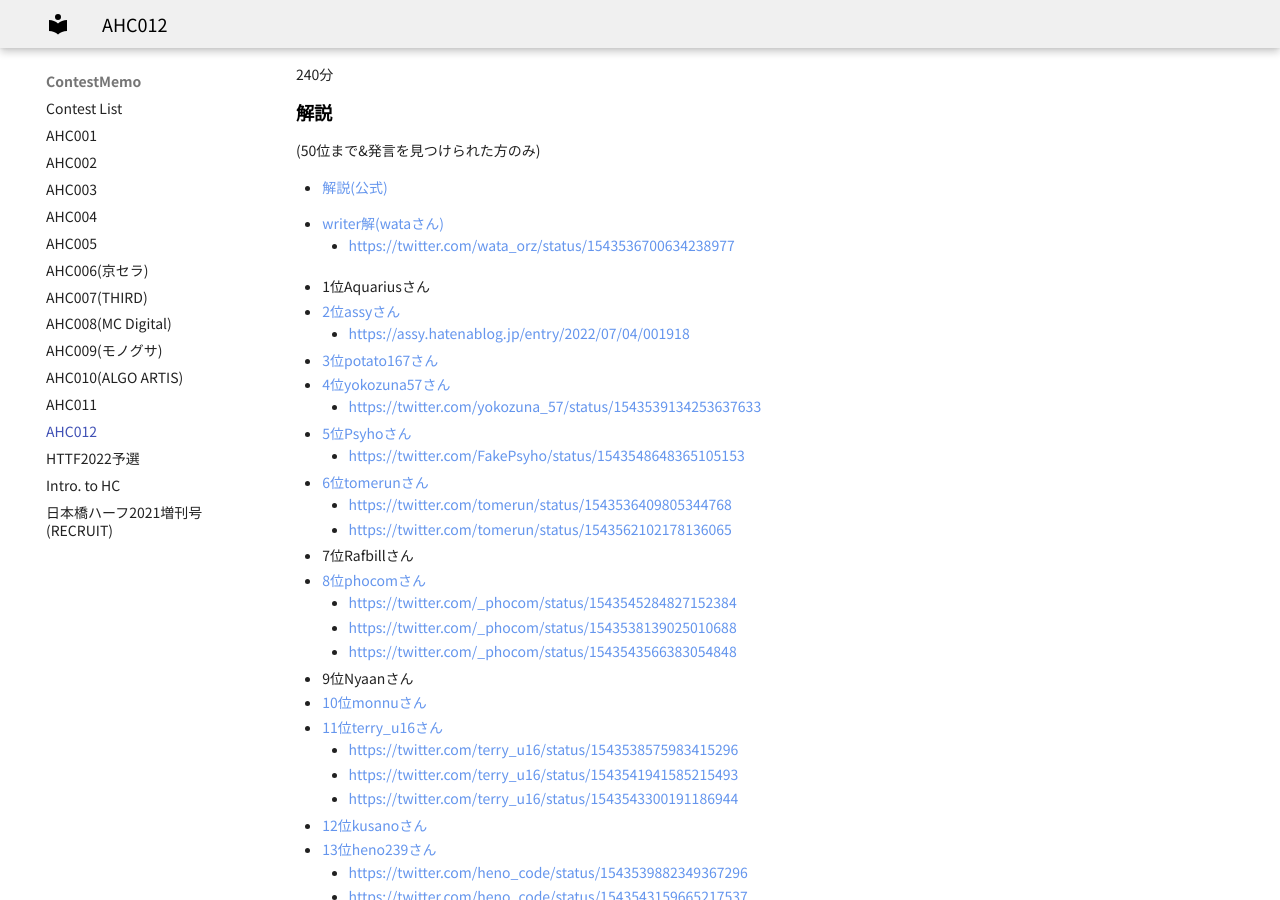
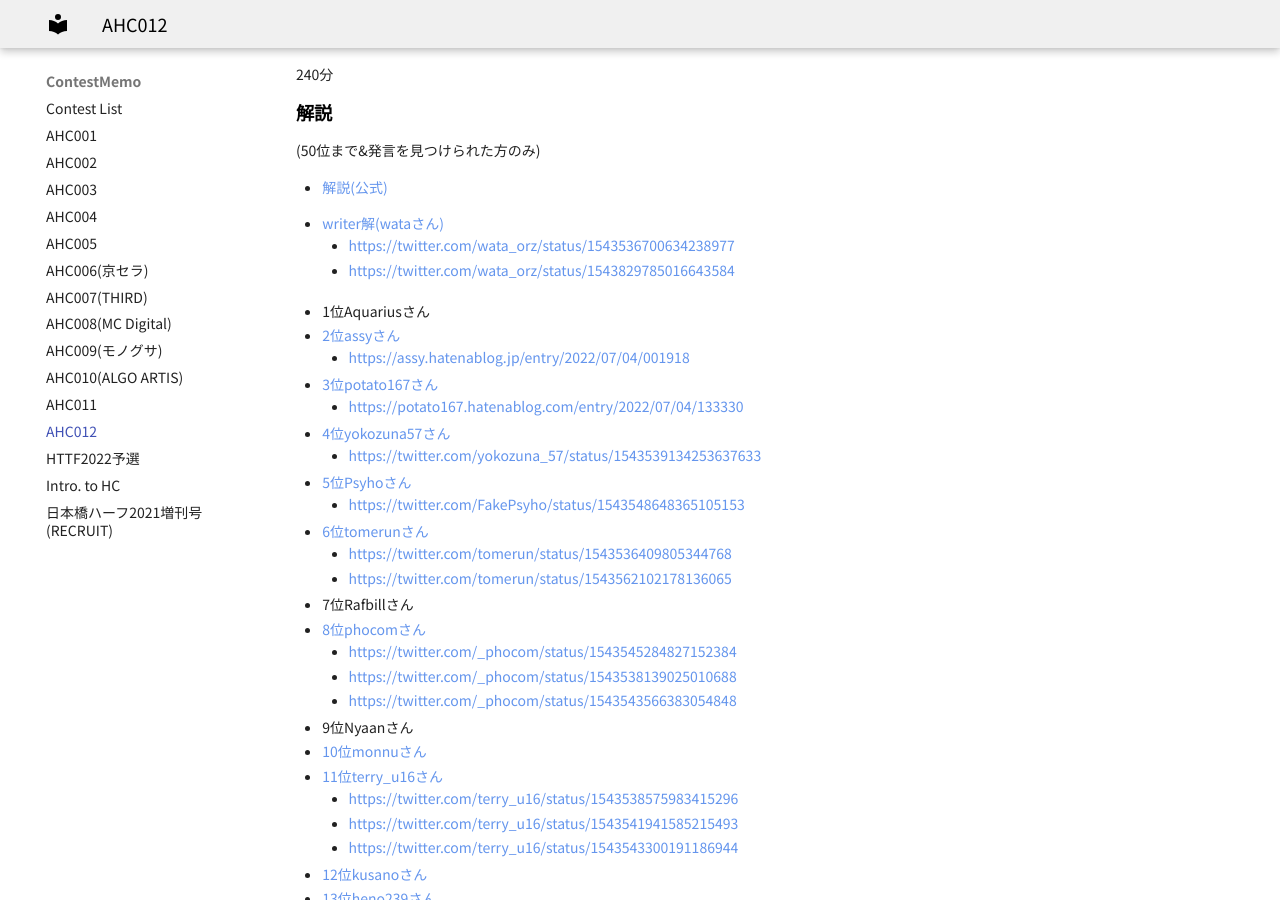
Before and after one commit to jetbead/AtCoderHeuristicContestMemo, an MkDocs documentation site: the page built from docs/ContestMemo/ahc012.md, in a window 1280 px wide and 900 px high, scrolled down 379 px. Built offline with MkDocs 1.6.1 and Material for MkDocs 9.7.7, drawn with Linux system fonts in a browser that asks for light colours; some web fonts are replaced; some of the changed lines change nothing that is shown.

Commit message:
Update ahc012.md

```diff
--- a/docs/ContestMemo/ahc012.md
+++ b/docs/ContestMemo/ahc012.md
@@ -25,11 +25,13 @@ title: AHC012
 
 - [writer解(wataさん)](https://twitter.com/wata_orz/status/1543535561754914817)
   - https://twitter.com/wata_orz/status/1543536700634238977
+  - https://twitter.com/wata_orz/status/1543829785016643584
 
 - 1位Aquariusさん
 - [2位assyさん](https://twitter.com/assy1028/status/1543538144041381888)
   - https://assy.hatenablog.jp/entry/2022/07/04/001918
 - [3位potato167さん](https://twitter.com/potato167_long/status/1543537643576631301)
+  - https://potato167.hatenablog.com/entry/2022/07/04/133330
 - [4位yokozuna57さん](https://twitter.com/yokozuna_57/status/1543538497373761536)
   - https://twitter.com/yokozuna_57/status/1543539134253637633
 - [5位Psyhoさん](https://twitter.com/FakePsyho/status/1543538335569805315)
```
